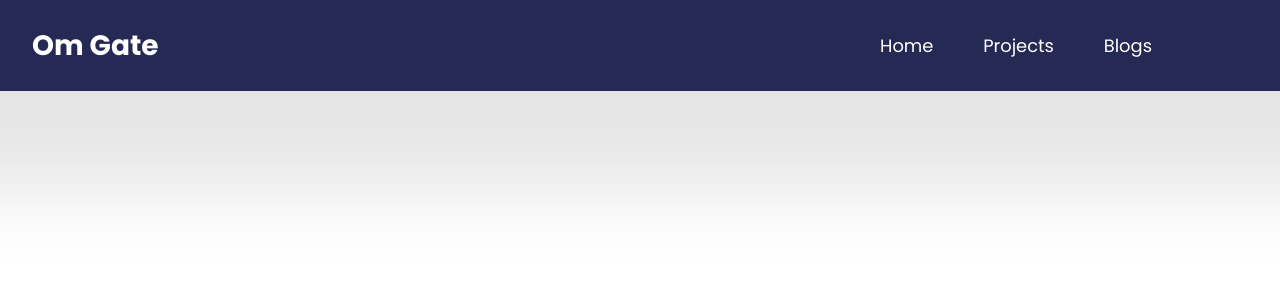
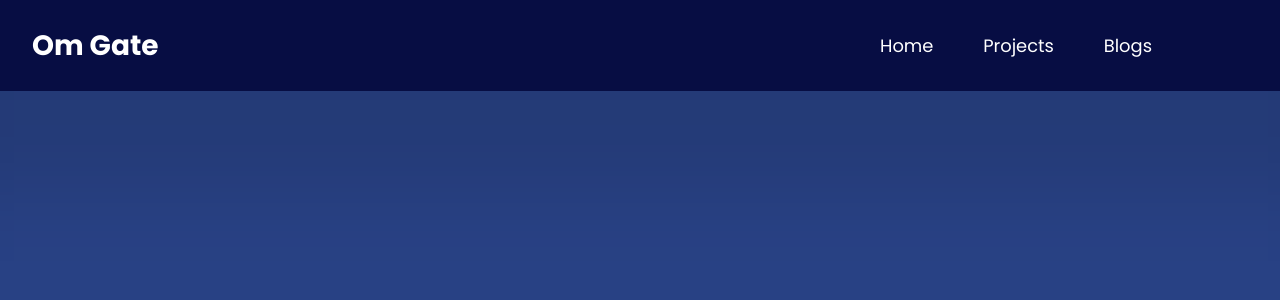
Before and after one commit to OMGATE23/om-portfolio-website, a React (Create React App) app: page / in a window 1280 px wide. Shown: the top 300 px of the page. Built offline with nearby package versions, Linux system fonts and the light colour scheme.

Commit message:
style: given background color to body

```diff
--- a/src/index.css
+++ b/src/index.css
@@ -4,5 +4,5 @@ body {
   margin: 0;
   border: 0;
   font-family: 'Poppins', sans-serif;
-
+  background: #284184;
 }
```
